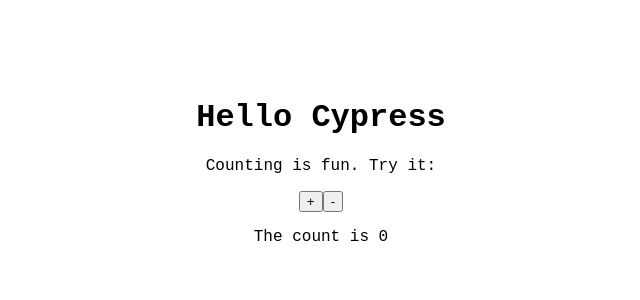
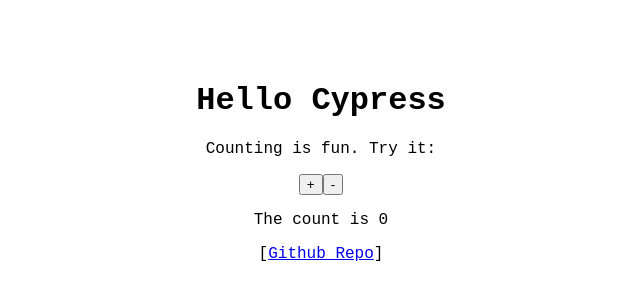
Before and after one commit to albertkawmi/hello-cypress, a website: page index.html in a window 1280 px wide. Shown: the part 230-530 px from the top of the page, without its empty margins (319-959 px from the left). Drawn offline with Linux system fonts and the light colour scheme.

```diff
--- a/index.html
+++ b/index.html
@@ -24,6 +24,9 @@
       <p>Counting is fun. Try it:</p>
       <p><button id="increment">+</button><button id="decrement">-</button></p>
       <p>The count is <span id="count">0</span></p>
+      <p>
+        [<a href="https://github.com/albertkawmi/hello-cypress">Github Repo</a>]
+      </p>
     </div>
     <script type="text/javascript">
       var incrementButton = document.getElementById('increment');
```
Also changed, not shown: package.json (+5 -3 lines), README.md, 1 other file.
